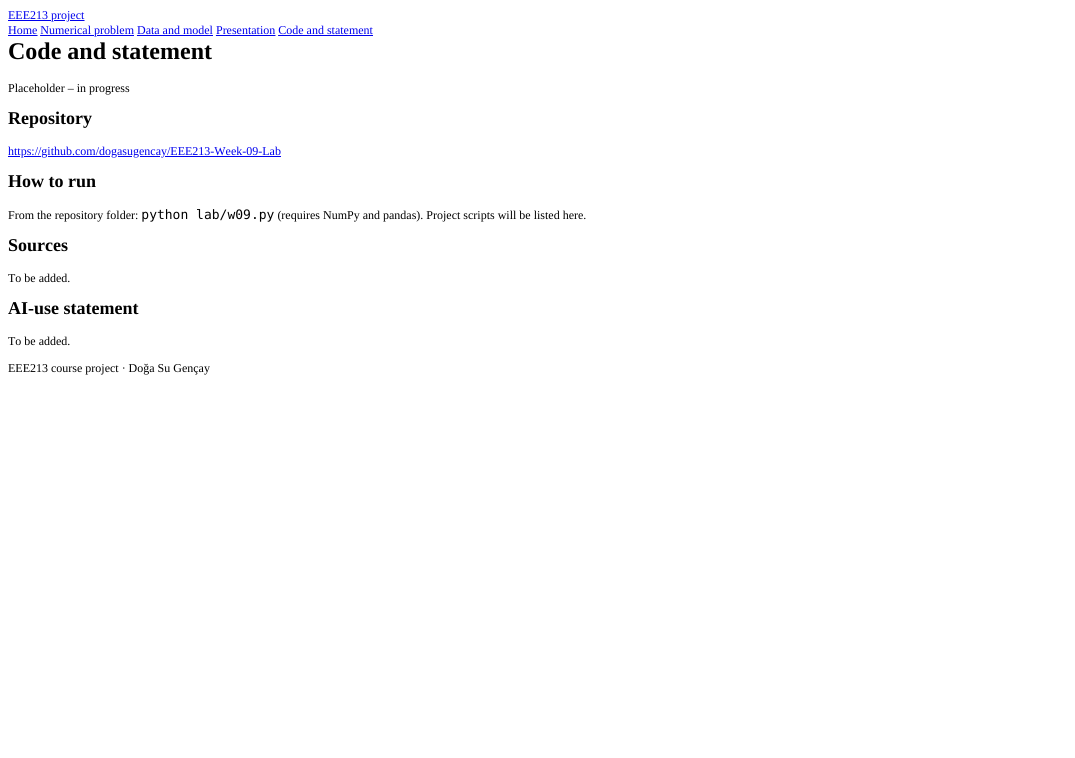
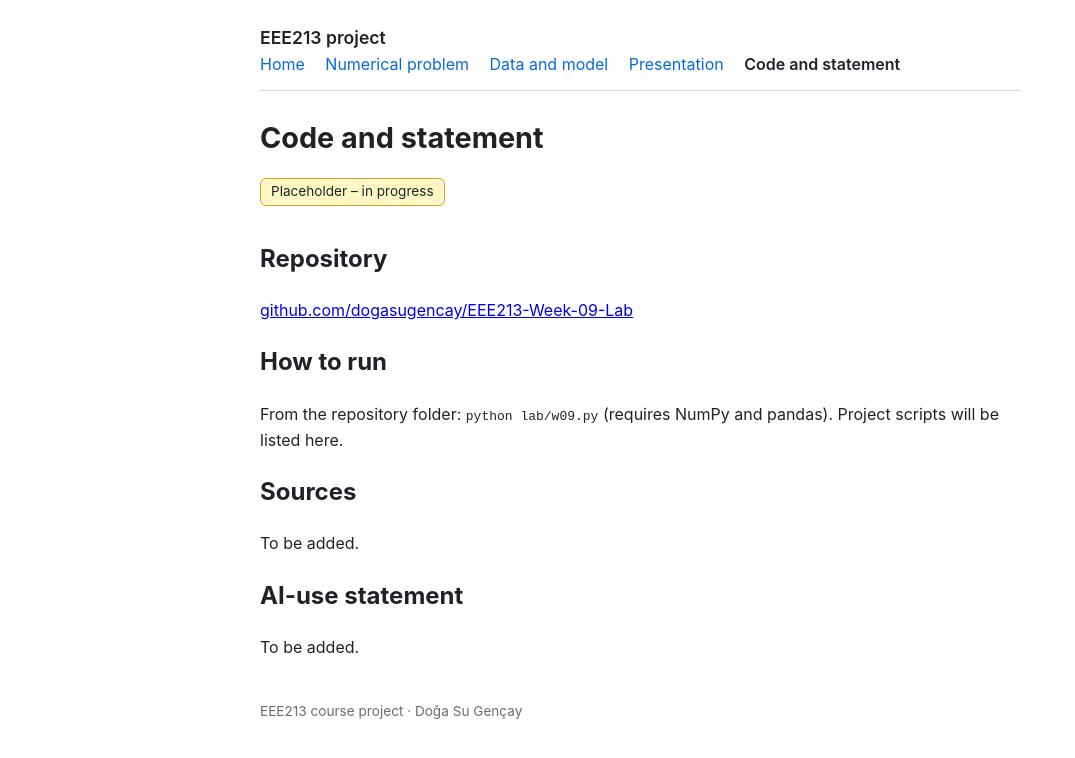
Before and after one commit to dogasugencay/EEE213-Week-09-Lab, a plain HTML site: page code.html in a window 1280 px wide. Shown: the whole page, without its empty margins (0-1075 px from the left). Drawn offline with Linux system fonts and the light colour scheme.

Commit message:
Add files via upload

```diff
--- a/code.html
+++ b/code.html
@@ -1,36 +1,28 @@
-<!DOCTYPE html PUBLIC "-//W3C//DTD HTML 4.01//EN" "http://www.w3.org/TR/html4/strict.dtd">
-<html>
+<!DOCTYPE html>
+<html lang="en">
 <head>
-  <meta http-equiv="Content-Type" content="text/html; charset=utf-8">
-  <meta http-equiv="Content-Style-Type" content="text/css">
-  <title></title>
-  <meta name="Generator" content="Cocoa HTML Writer">
-  <meta name="CocoaVersion" content="2775.1">
-  <style type="text/css">
-    p.p1 {margin: 0.0px 0.0px 0.0px 0.0px; font: 12.0px Times; color: #0000e9; -webkit-text-stroke: #0000e9}
-    p.p3 {margin: 0.0px 0.0px 12.0px 0.0px; font: 12.0px Times; -webkit-text-stroke: #000000}
-    p.p5 {margin: 0.0px 0.0px 12.0px 0.0px; font: 12.0px Times; color: #0000e9; -webkit-text-stroke: #0000e9}
-    p.p6 {margin: 0.0px 0.0px 0.0px 0.0px; font: 12.0px Times; -webkit-text-stroke: #000000}
-    span.s1 {text-decoration: underline ; font-kerning: none}
-    span.s2 {font-kerning: none; color: #000000; -webkit-text-stroke: 0px #000000}
-    span.s3 {text-decoration: underline ; font-kerning: none; -webkit-text-stroke: 0px #0000e9}
-    span.s4 {font-kerning: none}
-    span.s5 {font: 13.0px Menlo; font-kerning: none}
-  </style>
+<meta charset="utf-8">
+<meta name="viewport" content="width=device-width, initial-scale=1">
+<title>Code and statement | EEE213 project</title>
+<link rel="stylesheet" href="style.css">
 </head>
 <body>
-<p class="p1"><span class="s1"><a href="file:///Users/dogasugencay/Downloads/eee213%202/index.html">EEE213 project</a></span></p>
-<p class="p1"><span class="s1"><a href="file:///Users/dogasugencay/Downloads/eee213%202/index.html">Home</a></span><span class="s2"> <a href="file:///Users/dogasugencay/Downloads/eee213%202/numerical.html"><span class="s3">Numerical problem</span></a> <a href="file:///Users/dogasugencay/Downloads/eee213%202/data-model.html"><span class="s3">Data and model</span></a> <a href="file:///Users/dogasugencay/Downloads/eee213%202/presentation.html"><span class="s3">Presentation</span></a> <a href="file:///Users/dogasugencay/Downloads/eee213%202/code.html"><span class="s3">Code and statement</span></a></span></p>
-<h1 style="margin: 0.0px 0.0px 16.1px 0.0px; font: 24.0px Times; -webkit-text-stroke: #000000"><span class="s4"><b>Code and statement</b></span></h1>
-<p class="p3"><span class="s4">Placeholder – in progress</span></p>
-<h2 style="margin: 0.0px 0.0px 14.9px 0.0px; font: 18.0px Times; -webkit-text-stroke: #000000"><span class="s4"><b>Repository</b></span></h2>
-<p class="p5"><span class="s1"><a href="https://github.com/YOUR-USERNAME/YOUR-REPOSITORY">https://github.com/dogasugencay/EEE213-Week-09-Lab</a></span></p>
-<h2 style="margin: 0.0px 0.0px 14.9px 0.0px; font: 18.0px Times; -webkit-text-stroke: #000000"><span class="s4"><b>How to run</b></span></h2>
-<p class="p3"><span class="s4">From the repository folder: </span><span class="s5">python lab/w09.py</span><span class="s4"> (requires NumPy and pandas). Project scripts will be listed here.</span></p>
-<h2 style="margin: 0.0px 0.0px 14.9px 0.0px; font: 18.0px Times; -webkit-text-stroke: #000000"><span class="s4"><b>Sources</b></span></h2>
-<p class="p3"><span class="s4">To be added.</span></p>
-<h2 style="margin: 0.0px 0.0px 14.9px 0.0px; font: 18.0px Times; -webkit-text-stroke: #000000"><span class="s4"><b>AI-use statement</b></span></h2>
-<p class="p3"><span class="s4">To be added.</span></p>
-<p class="p6"><span class="s4">EEE213 course project · Doğa Su Gençay</span></p>
+<header>
+<a class="site" href="index.html">EEE213 project</a>
+<nav><a href="index.html">Home</a> <a href="numerical.html">Numerical problem</a> <a href="data-model.html">Data and model</a> <a href="presentation.html">Presentation</a> <a href="code.html" class="current">Code and statement</a></nav>
+</header>
+<main>
+<h1>Code and statement</h1>
+<p class="status">Placeholder &ndash; in progress</p>
+<h2>Repository</h2>
+<p><a href="https://github.com/dogasugencay/EEE213-Week-09-Lab">github.com/dogasugencay/EEE213-Week-09-Lab</a></p>
+<h2>How to run</h2>
+<p>From the repository folder: <code>python lab/w09.py</code> (requires NumPy and pandas). Project scripts will be listed here.</p>
+<h2>Sources</h2>
+<p>To be added.</p>
+<h2>AI-use statement</h2>
+<p>To be added.</p>
+</main>
+<footer>EEE213 course project &middot; Doğa Su Gençay</footer>
 </body>
 </html>
```
